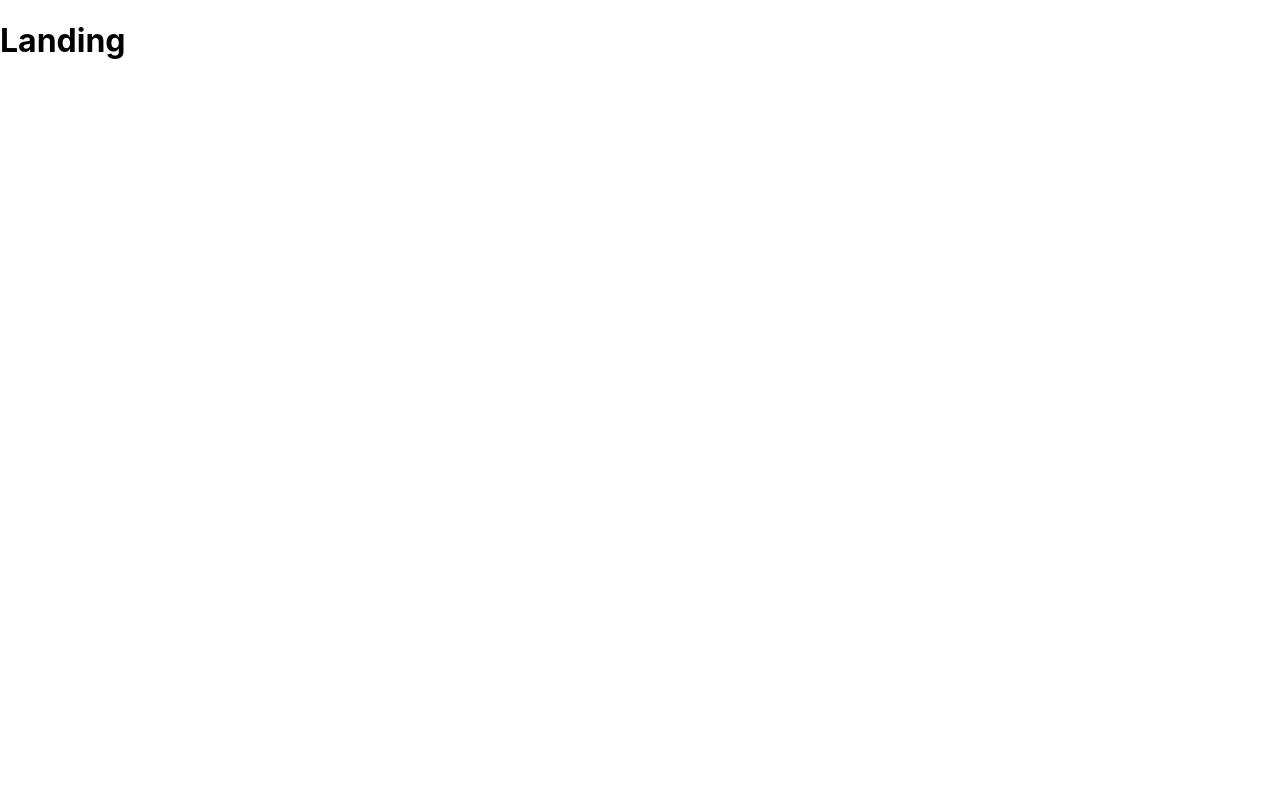
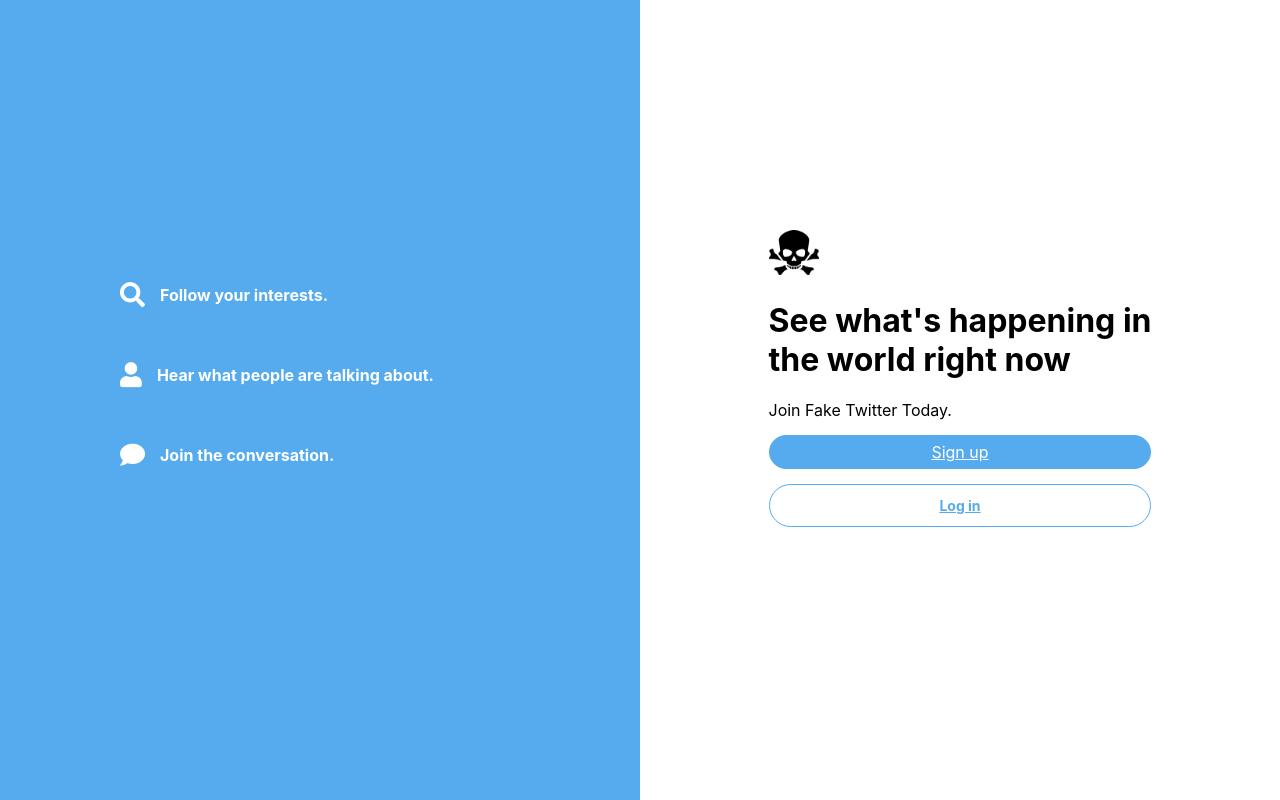
Before and after one commit to KxcCarter/twitter-clone, a React (Create React App) app in the folder web/: page /landing in a window 1280 px wide. Built offline with nearby package versions, Linux system fonts and the light colour scheme.

Commit message:
creates styles for landing, login, and signup pages

```diff
--- a/web/public/index.html
+++ b/web/public/index.html
@@ -5,16 +5,19 @@
     <link rel="icon" href="%PUBLIC_URL%/favicon.ico" />
     <meta name="viewport" content="width=device-width, initial-scale=1" />
     <meta name="theme-color" content="#000000" />
-    <meta
-      name="description"
-      content="Web site created using create-react-app"
-    />
+    <meta name="description" content="Twitter Clone" />
     <link rel="apple-touch-icon" href="%PUBLIC_URL%/logo192.png" />
     <!--
       manifest.json provides metadata used when your web app is installed on a
       user's mobile device or desktop. See https://developers.google.com/web/fundamentals/web-app-manifest/
     -->
     <link rel="manifest" href="%PUBLIC_URL%/manifest.json" />
+    <link
+      rel="stylesheet"
+      href="https://cdnjs.cloudflare.com/ajax/libs/font-awesome/5.15.2/css/all.min.css"
+      integrity="sha512-HK5fgLBL+xu6dm/Ii3z4xhlSUyZgTT9tuc/hSrtw6uzJOvgRr2a9jyxxT1ely+B+xFAmJKVSTbpM/CuL7qxO8w=="
+      crossorigin="anonymous"
+    />
     <!--
       Notice the use of %PUBLIC_URL% in the tags above.
       It will be replaced with the URL of the `public` folder during the build.
@@ -24,7 +27,7 @@
       work correctly both with client-side routing and a non-root public URL.
       Learn how to configure a non-root public URL by running `npm run build`.
     -->
-    <title>React App</title>
+    <title>Fake Twitter</title>
   </head>
   <body>
     <noscript>You need to enable JavaScript to run this app.</noscript>
--- a/web/src/components/Landing.tsx
+++ b/web/src/components/Landing.tsx
@@ -1,9 +1,52 @@
 import React from 'react'
+import { Link } from 'react-router-dom'
+
+import '../styles/landing.css'
+
+import xbones from '../styles/assets/xbones.png'
 
 const Landing = () => {
   return (
-    <div>
-      <h1>Landing</h1>
+    <div className="main">
+      <div className="wrapper">
+        <div className="left">
+          <div className="items-wrapper">
+            <div className="item">
+              <span className="icon">
+                <i className="fa fa-search" aria-hidden="true"></i>
+              </span>
+              <span className="label">Follow your interests.</span>
+            </div>
+            <div className="item">
+              <span className="icon">
+                <i className="fa fa-user" aria-hidden="true"></i>
+              </span>
+              <span className="label">Hear what people are talking about.</span>
+            </div>
+            <div className="item">
+              <span className="icon">
+                <i className="fa fa-comment" aria-hidden="true"></i>
+              </span>
+              <span className="label">Join the conversation.</span>
+            </div>
+          </div>
+        </div>
+        <div className="center">
+          <img src={xbones} alt="logo" style={{ width: '50px' }} />
+          <h1>
+            See what's happening in
+            <br />
+            the world right now
+          </h1>
+          <span>Join Fake Twitter Today.</span>
+          <Link to="/signup" className="btn-sign-up">
+            Sign up
+          </Link>
+          <Link to="/login" className="btn-login">
+            Log in
+          </Link>
+        </div>
+      </div>
     </div>
   )
 }
--- a/web/src/pages/Login.tsx
+++ b/web/src/pages/Login.tsx
@@ -41,7 +41,7 @@ export default function Login() {
   })
 
   return (
-    <div>
+    <div className="container">
       <img src={xbones} alt="logo" style={{ width: '50px' }} className="logo" />
       <h3>Log in to Fake Twitter</h3>
       <Formik
--- a/web/src/pages/Signup.tsx
+++ b/web/src/pages/Signup.tsx
@@ -3,7 +3,9 @@ import { gql, useMutation } from '@apollo/client'
 import { ErrorMessage, Field, Form, Formik } from 'formik'
 import * as Yup from 'yup'
 
-import { useHistory } from 'react-router-dom'
+import { Link, useHistory } from 'react-router-dom'
+//
+import xbones from '../styles/assets/xbones.png'
 
 const SIGNUP_MUTATION = gql`
   mutation signup($name: String, $email: String!, $password: String!) {
@@ -48,8 +50,9 @@ export default function Signup() {
   })
 
   return (
-    <div>
-      <h1>Signup</h1>
+    <div className="container">
+      <img src={xbones} alt="logo" style={{ width: '50px' }} className="logo" />
+      <h3>Sign up</h3>
       <Formik
         initialValues={initialValues}
         validationSchema={validationSchema}
@@ -79,9 +82,15 @@ export default function Signup() {
             placeholder="Confirm Password"
           />
           <ErrorMessage name="confirmPassword" component={'div'} />
-          <button type="submit">Signup</button>
+          <button className="login-button" type="submit">
+            <span>Sign up</span>
+          </button>
         </Form>
       </Formik>
+      <div className="register">
+        <h4>Already hav an account?</h4>
+        <Link to="/login">Log in</Link>
+      </div>
     </div>
   )
 }
--- /dev/null
+++ b/web/src/styles/landing.css
@@ -0,0 +1,93 @@
+.main {
+  display: flex;
+  flex-direction: column;
+  width: 100%;
+  height: 100vh;
+}
+
+.main .wrapper {
+  display: flex;
+  flex-direction: row;
+  height: 100%;
+}
+
+.main .left,
+.main .right {
+  width: 50%;
+}
+
+.main .left {
+  background: var(--main-color);
+  background-size: cover;
+  display: flex;
+}
+
+.main .left .items-wrapper {
+  color: #fff;
+  width: 100%;
+  display: flex;
+  flex-direction: column;
+  justify-content: center;
+}
+
+.main .left .items-wrapper .item {
+  display: flex;
+  flex-direction: row;
+  align-items: center;
+  max-width: 400px;
+  width: 400px;
+  margin-left: auto;
+  margin-right: auto;
+  margin-bottom: 50px;
+}
+
+.main .left .items-wrapper .item .label {
+  font-size: 20x;
+  font-weight: bold;
+}
+
+.main .center {
+  margin-top: 230px;
+  margin-bottom: auto;
+  margin-left: auto;
+  margin-right: auto;
+}
+
+.main .center .btn-sign-up {
+  display: block;
+  margin-bottom: 15px;
+  background-color: var(--main-color);
+  border: 1px solid var(--main-color);
+  color: #fff;
+  border-radius: 100px;
+  padding: 6px 16px;
+  text-align: center;
+  margin-top: 15px;
+}
+
+.main .center .btn-login {
+  display: block;
+  width: auto;
+  text-align: center;
+}
+
+.main .left .items-wrapper .icon {
+  font-size: 25px;
+  margin-right: 15px;
+}
+
+.btn-login {
+  background-color: #fff;
+  border: 1px solid var(--main-color);
+  color: var(--main-color);
+  border-radius: 100px;
+  padding: 12px;
+  font-size: 14px;
+  width: auto;
+  font-weight: bold;
+}
+
+.btn-login:hover {
+  background-color: #eaf5fd;
+  color: #1da1f2;
+}
--- a/web/src/styles/login.css
+++ b/web/src/styles/login.css
@@ -1,4 +1,4 @@
-div {
+.container {
   background-color: #fff;
   width: 50vw;
   margin: 5em auto;
```
